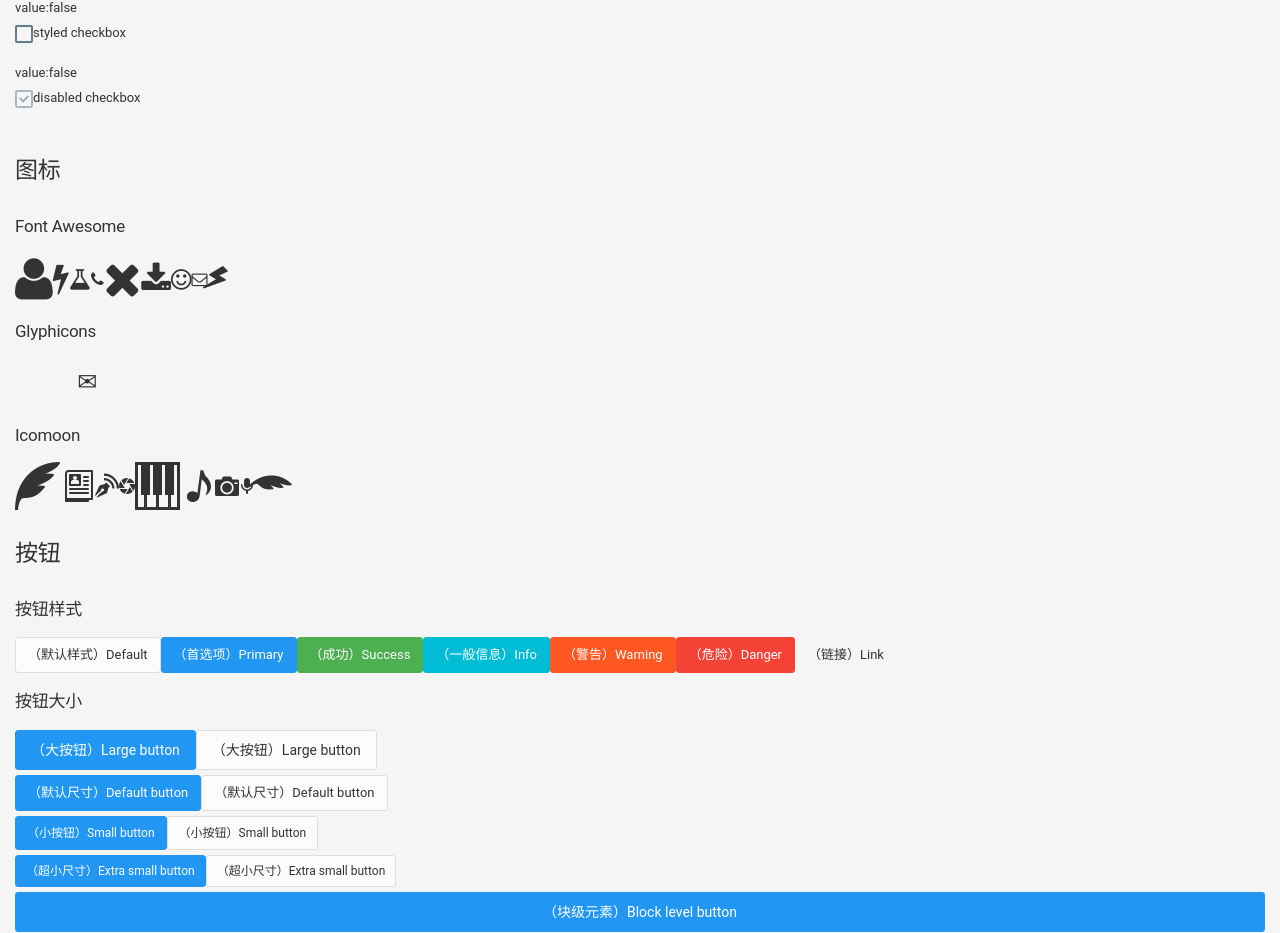
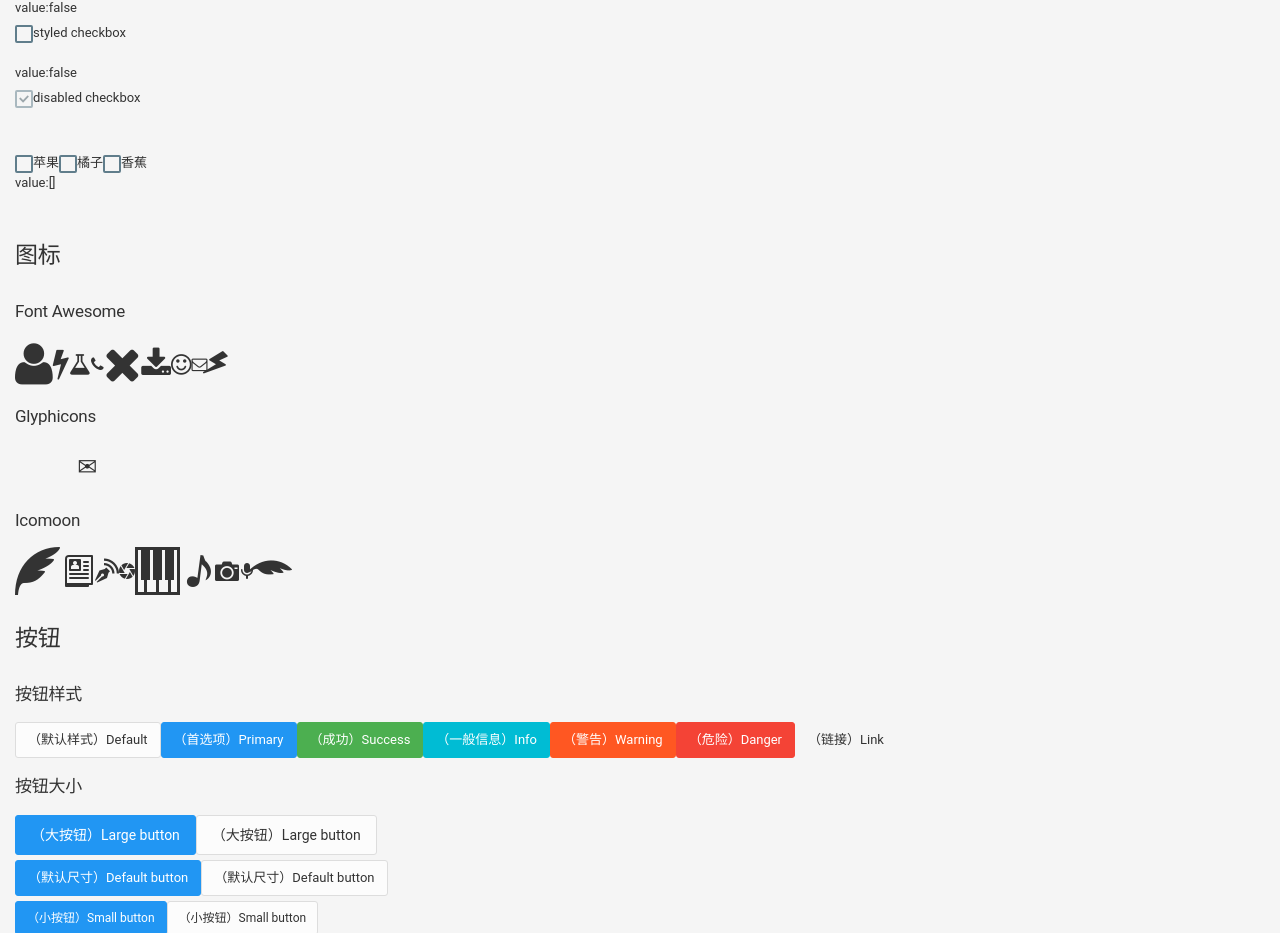
Before and after one commit to tk103331/Yonggle-UI, a Vue app: page / in a window 1280 px wide. Shown: the part 2760-3693 px from the top of the page. Built offline with nearby package versions, Linux system fonts and the light colour scheme; a web font is replaced by a local one.

Commit message:
复选框组

```diff
--- /dev/null
+++ b/src/components/checkbox-group/index.js
@@ -0,0 +1,7 @@
+import YgCheckboxGroup from "../checkbox/checkbox-group.vue";
+
+YgCheckboxGroup.install = function(Vue) {
+  Vue.component(YgCheckboxGroup.name, YgCheckboxGroup);
+};
+
+export default YgCheckboxGroup;
--- /dev/null
+++ b/src/components/checkbox/checkbox-group.vue
@@ -0,0 +1,50 @@
+<template>
+  <div>
+    <slot></slot>
+  </div>
+</template>
+
+<script>
+import arrays from "@/utils/arrays";
+export default {
+  name: "YgCheckboxGroup",
+  props: {
+    value: {
+      type: Array
+    }
+  },
+  data() {
+    return {
+      innerValue: []
+    };
+  },
+  created() {
+    this.innerValue = this.value;
+  },
+  mounted() {
+    let arr = this.value;
+    if (this.$slots.default) {
+      this.$slots.default
+        .filter(
+          node =>
+            node.componentOptions && node.componentOptions.tag == "yg-checkbox"
+        )
+        .forEach(node => {
+          let ins = node.componentInstance;
+          let val = ins.value;
+          ins.innerValue = arrays.contains(this.innerValue, val);
+
+          ins.$on("change", val => {
+            if (val) {
+              if (!arrays.contains(this.innerValue, ins.value)) {
+                this.innerValue.push(ins.value);
+              }
+            } else {
+              arrays.remove(this.innerValue, ins.value);
+            }
+          });
+        });
+    }
+  }
+};
+</script>
--- a/src/components/checkbox/checkbox.vue
+++ b/src/components/checkbox/checkbox.vue
@@ -1,12 +1,19 @@
 <template>
   <div @click="handleClick" :class="{'yg-checkbox':true,'disabled':disabled}">
-    <div v-if="styled" :class="{'checker':true,'disabled':disabled}">
+    <div v-if="!native" :class="{'checker':true,'disabled':disabled}">
       <span :class="{checked:innerValue}">
-        <input type="checkbox" class="styled" v-model="innerValue" :disabled="disabled">
+        <input
+          :name="name"
+          type="checkbox"
+          class="styled"
+          v-model="innerValue"
+          :disabled="disabled"
+        >
       </span>
     </div>
     <input
-      v-if="!styled"
+      v-if="native"
+      :name="name"
       type="checkbox"
       v-model="innerValue"
       :disabled="disabled"
@@ -20,13 +27,22 @@
 export default {
   name: "YgCheckbox",
   props: {
+    name: String,
     value: {
+      type: [String, Number, Boolean],
+      default: false
+    },
+    trueValue: {
+      type: [String, Number, Boolean],
+      default: true
+    },
+    falseValue: {
+      type: [String, Number, Boolean],
+      default: false
+    },
+    native: {
       type: Boolean,
       default: false
-    },
-    styled: {
-      type: Boolean,
-      default: true
     },
     disabled: {
       type: Boolean,
@@ -35,11 +51,11 @@ export default {
   },
   created() {
     if (!this.disabled) {
-      this.$watch("value", val => (this.innerValue = val));
+      this.$watch("value", val => this.setInnerValue(val));
     }
   },
   mounted() {
-    this.innerValue = this.value;
+    this.setInnerValue(this.value);
   },
   data() {
     return {
@@ -56,11 +72,21 @@ export default {
     }
   },
   methods: {
+    setInnerValue(val) {
+      if (val == this.trueValue) {
+        this.innerValue = true;
+      } else if (val == this.falseValue) {
+        this.innerValue = false;
+      }
+    },
     handleClick() {
       if (!this.disabled) {
         this.innerValue = !this.innerValue;
-        this.$emit("input", this.innerValue);
-        this.$emit("change", this.innerValue);
+
+        let value = this.innerValue ? this.trueValue : this.falseValue;
+
+        this.$emit("input", value);
+        this.$emit("change", value);
       }
     }
   }
--- /dev/null
+++ b/src/utils/arrays.js
@@ -0,0 +1,22 @@
+export const indexOf = (arr, val) => {
+  for (var i = 0; i < arr.length; i++) {
+    if (arr[i] == val) return i;
+  }
+  return -1;
+};
+export const contains = (arr, val) => {
+  return indexOf(arr, val) > -1;
+};
+export const remove = (arr, val) => {
+  var index = indexOf(arr, val);
+  if (index > -1) {
+    arr.splice(index, 1);
+  }
+};
+const arrays = {
+  indexOf,
+  contains,
+  remove
+};
+
+export default arrays;
--- a/src/views/Test.vue
+++ b/src/views/Test.vue
@@ -202,19 +202,29 @@
     </yg-row>
     <yg-row>
       <yg-form-group>
-        <yg-checkbox v-model="checkboxValue" :styled="false">native checkbox</yg-checkbox>
+        <yg-checkbox v-model="checkboxValue" native>native checkbox</yg-checkbox>
       </yg-form-group>
       value:{{checkboxValue}}
     </yg-row>
     <yg-row>
       <yg-form-group>
-        <yg-checkbox v-model="checkboxValue">styled checkbox</yg-checkbox>
+        <yg-checkbox v-model="checkboxValue" true-value="1" false-value="0">styled checkbox</yg-checkbox>
       </yg-form-group>
       value:{{checkboxValue}}
     </yg-row>
     <yg-row>
       <yg-form-group>
         <yg-checkbox :value="true" disabled>disabled checkbox</yg-checkbox>
+      </yg-form-group>
+    </yg-row>
+    <yg-row>
+      <yg-form-group>
+        <yg-checkbox-group v-model="checkboxGroupValue">
+          <yg-checkbox value="apple">苹果</yg-checkbox>
+          <yg-checkbox value="orange">橘子</yg-checkbox>
+          <yg-checkbox value="banana">香蕉</yg-checkbox>
+        </yg-checkbox-group>
+        value:{{checkboxGroupValue}}
       </yg-form-group>
     </yg-row>
 
@@ -377,6 +387,7 @@ import YgText from "@/components/text";
 import YgInput from "@/components/input";
 import YgStatic from "@/components/static";
 import YgCheckbox from "@/components/checkbox";
+import YgCheckboxGroup from "@/components/checkbox-group";
 
 export default {
   data() {
@@ -390,7 +401,8 @@ export default {
       ],
       inputValue: "",
       inputEvents: [],
-      checkboxValue: false
+      checkboxValue: false,
+      checkboxGroupValue: []
     };
   },
   components: {
@@ -407,7 +419,8 @@ export default {
     YgText,
     YgInput,
     YgStatic,
-    YgCheckbox
+    YgCheckbox,
+    YgCheckboxGroup
   }
 };
 </script>
```
